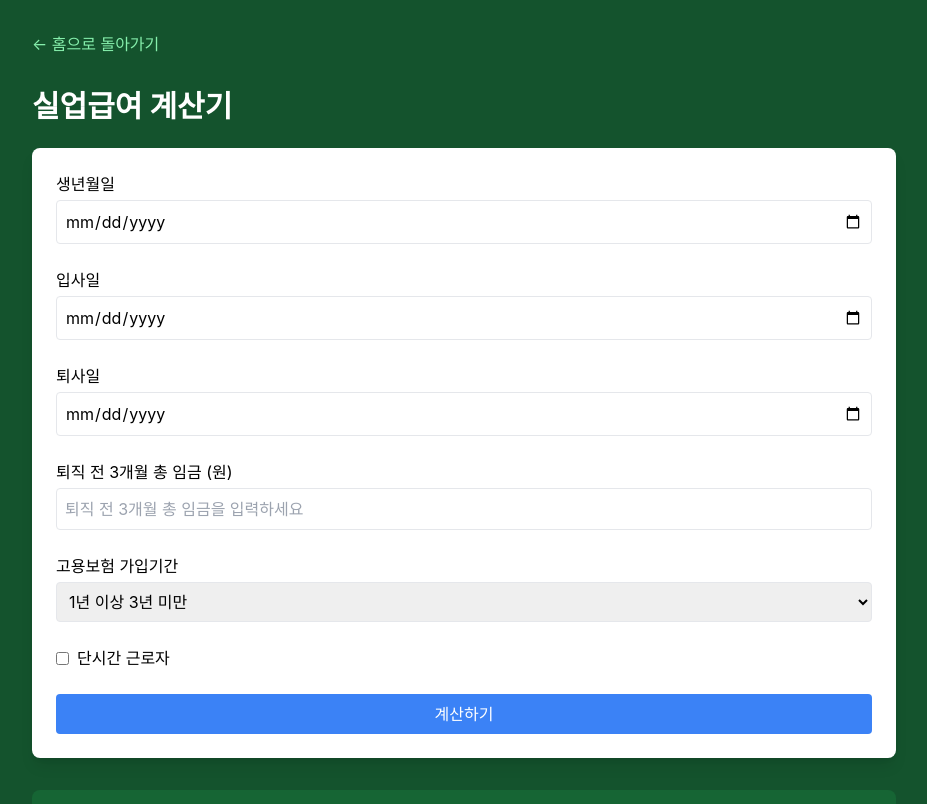
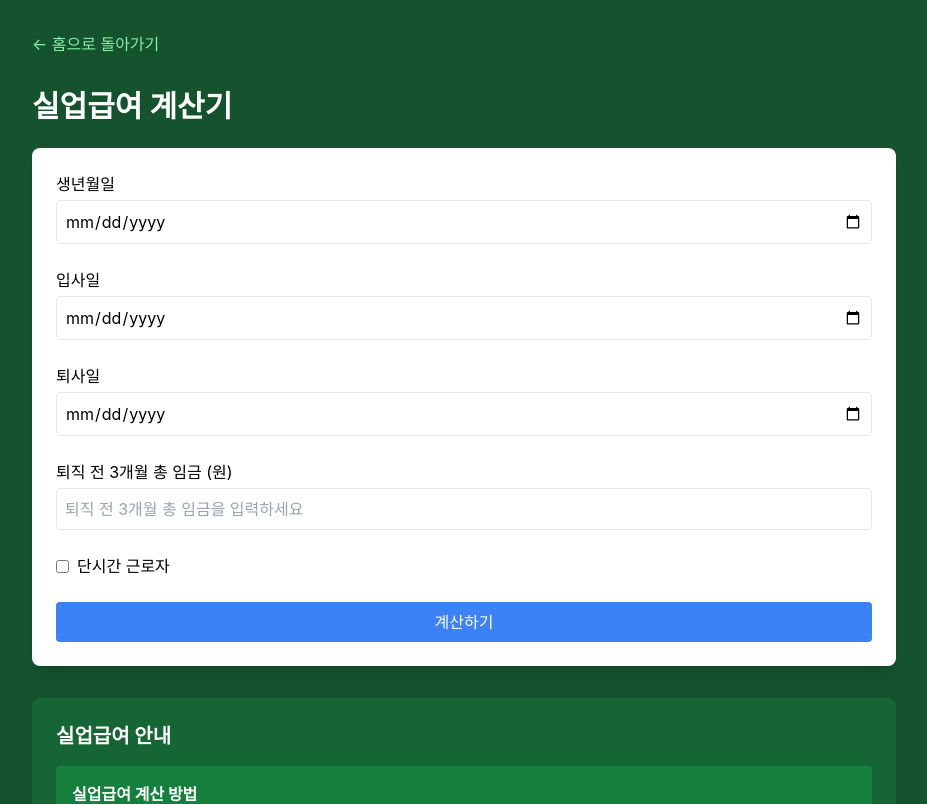
Before and after one commit to yarogono/anteconomy, a Next.js app: page /unemployment-calculator in a window 1280 px wide. Shown: the top 804 px of the page, without its empty margins (176-1103 px from the left). Built offline with nearby package versions, Linux system fonts and the light colour scheme; a web font is replaced by a local one.

Commit message:
실업 급여 계산기 수정

```diff
--- a/src/pages/unemployment-calculator.js
+++ b/src/pages/unemployment-calculator.js
@@ -10,8 +10,22 @@ export default function UnemploymentCalculator() {
   const [salary, setSalary] = useState("");
   const [isPartTime, setIsPartTime] = useState(false);
   const [workHours, setWorkHours] = useState(8);
-  const [insurancePeriod, setInsurancePeriod] = useState("1-3");
   const [result, setResult] = useState(null);
+
+  // 고용보험 가입기간 계산
+  const calculateInsurancePeriod = (startDate, endDate) => {
+    const start = new Date(startDate);
+    const end = new Date(endDate);
+    const years = end.getFullYear() - start.getFullYear();
+    const months = end.getMonth() - start.getMonth();
+    const totalMonths = years * 12 + months;
+
+    if (totalMonths < 12) return "1미만";
+    if (totalMonths < 36) return "1-3";
+    if (totalMonths < 60) return "3-5";
+    if (totalMonths < 120) return "5-10";
+    return "10이상";
+  };
 
   // 지급기간 계산
   const calculatePaymentPeriod = (age, period) => {
@@ -63,10 +77,13 @@ export default function UnemploymentCalculator() {
     // 2. 연령 계산
     const age = calculateAge(birthDate, endDate);
 
-    // 3. 지급기간 계산
+    // 3. 고용보험 가입기간 계산
+    const insurancePeriod = calculateInsurancePeriod(startDate, endDate);
+
+    // 4. 지급기간 계산
     const paymentDays = calculatePaymentPeriod(age, insurancePeriod);
 
-    // 4. 총 실업급여액 계산
+    // 5. 총 실업급여액 계산
     let totalBenefit = dailyBenefit * paymentDays;
 
     // 단시간 근로자 계산
@@ -83,6 +100,7 @@ export default function UnemploymentCalculator() {
       totalBenefit: Math.round(totalBenefit),
       monthlyBenefit: Math.round(monthlyBenefit),
       age: age,
+      insurancePeriod: insurancePeriod,
     });
   };
 
@@ -157,23 +175,6 @@ export default function UnemploymentCalculator() {
             </div>
 
             <div className="mb-6">
-              <label className="block mb-2">
-                고용보험 가입기간
-                <select
-                  value={insurancePeriod}
-                  onChange={(e) => setInsurancePeriod(e.target.value)}
-                  className="w-full p-2 border rounded mt-1"
-                >
-                  <option value="1미만">1년 미만</option>
-                  <option value="1-3">1년 이상 3년 미만</option>
-                  <option value="3-5">3년 이상 5년 미만</option>
-                  <option value="5-10">5년 이상 10년 미만</option>
-                  <option value="10이상">10년 이상</option>
-                </select>
-              </label>
-            </div>
-
-            <div className="mb-6">
               <label className="flex items-center">
                 <input
                   type="checkbox"
@@ -215,6 +216,19 @@ export default function UnemploymentCalculator() {
                     ▶ 실업급여 계산 결과
                   </h3>
                   <div className="space-y-2">
+                    <div className="flex justify-between">
+                      <span>고용보험 가입기간</span>
+                      <span>
+                        {result.insurancePeriod === "1미만" && "1년 미만"}
+                        {result.insurancePeriod === "1-3" &&
+                          "1년 이상 3년 미만"}
+                        {result.insurancePeriod === "3-5" &&
+                          "3년 이상 5년 미만"}
+                        {result.insurancePeriod === "5-10" &&
+                          "5년 이상 10년 미만"}
+                        {result.insurancePeriod === "10이상" && "10년 이상"}
+                      </span>
+                    </div>
                     <div className="flex justify-between">
                       <span>1일 실업급여액</span>
                       <span>{result.dailyBenefit.toLocaleString()} 원</span>
```
Also changed, not shown: 2 other files (tests, documents, lock files or other folders).
